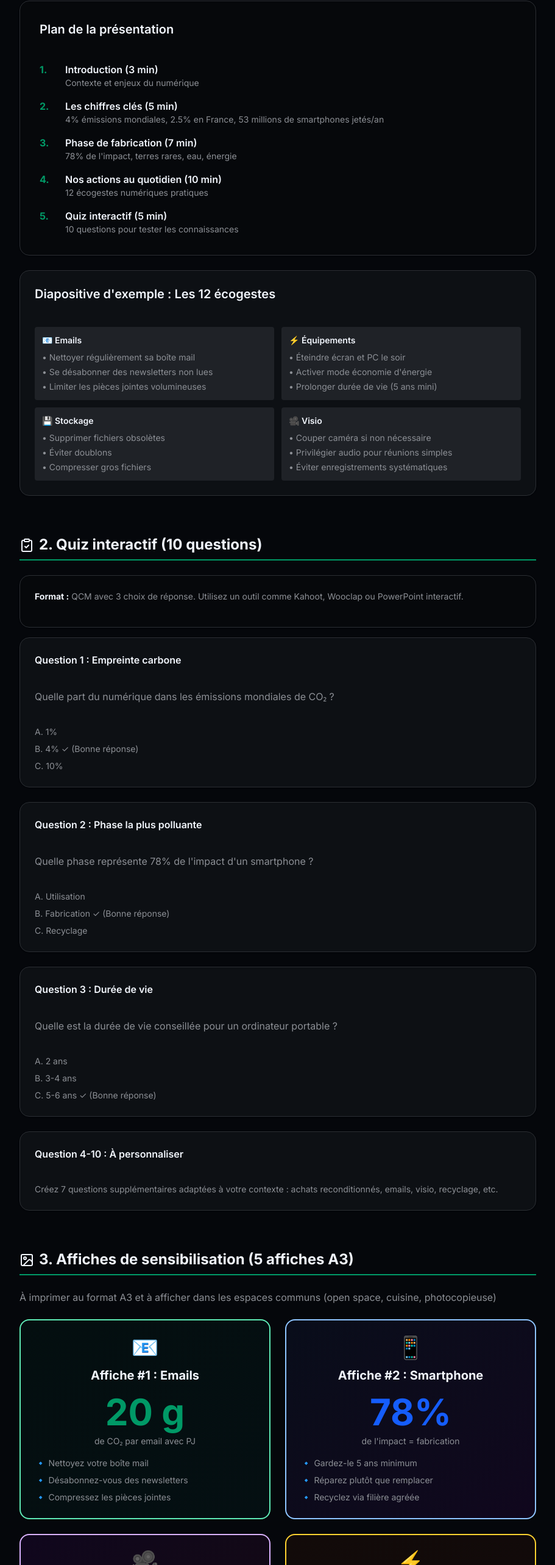
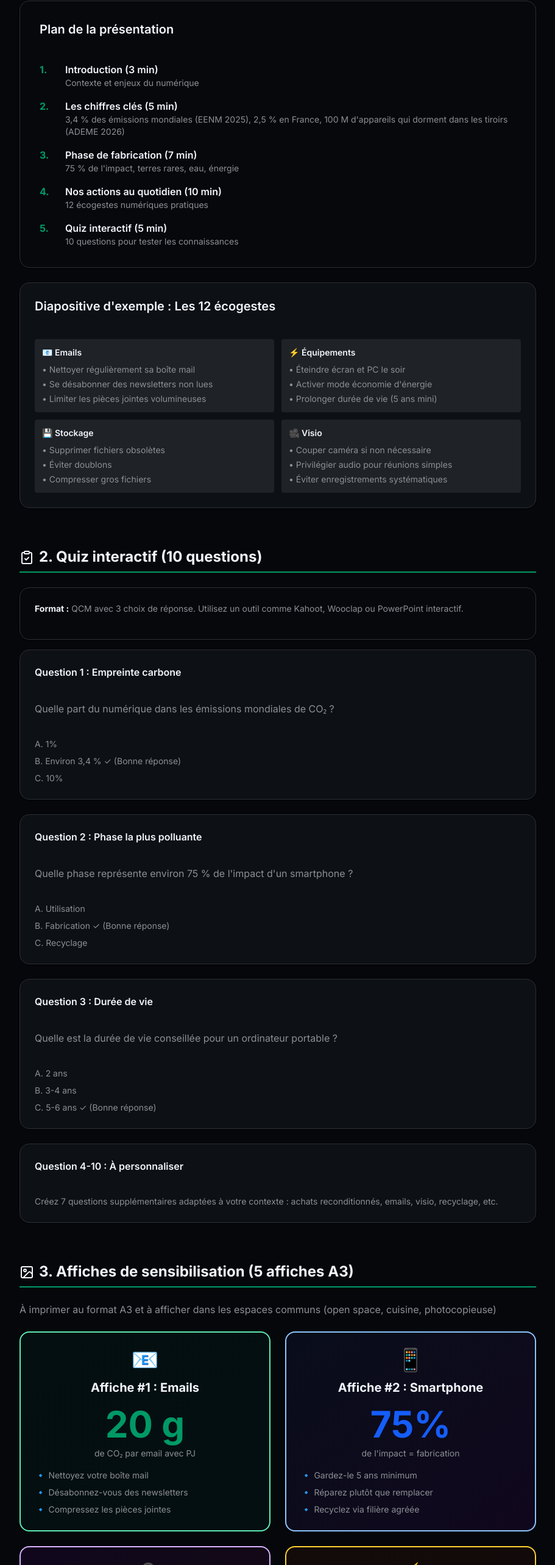
Before and after one commit to Hylst/le-green-it-en-clair, a Next.js app: page /greenit/modeles/guide-sensibilisation in a window 1280 px wide. Shown: the part 760-3326 px from the top of the page at 61% size, without its empty margins (184-1095 px from the left). Built offline with nearby package versions, Linux system fonts and the light colour scheme.

Commit message:
contenu : corrige perspectives, guide sensibilisation et charte

```diff
--- a/app/modeles/charte-green-it/page.tsx
+++ b/app/modeles/charte-green-it/page.tsx
@@ -102,8 +102,8 @@ export default function CharteGreenITPage() {
 
                     <h3 className="text-xl font-semibold text-foreground mb-4">1.1 Contexte</h3>
                     <p className="mb-4 text-muted-foreground">
-                        Le numérique représente aujourd'hui environ 4% des émissions mondiales de gaz à effet de serre, un chiffre en constante augmentation.
-                        En France, le secteur numérique génère 2,5% des émissions nationales de CO2, soit 17 millions de tonnes équivalent CO2 par an.
+                        Le numérique représente aujourd'hui environ 3,4 % des émissions mondiales de gaz à effet de serre, soit 1,8 Gt CO2e (GreenIT EENM 2025).
+                        En France, le secteur numérique génère environ 2,5 % des émissions nationales (ADEME-Arcep 2023).
                     </p>
                     <p className="mb-6 text-muted-foreground">
                         Face à cette réalité et dans le cadre de notre engagement pour la transition écologique, [NOM DE L'ENTREPRISE] s'engage
--- a/app/modeles/guide-sensibilisation/page.tsx
+++ b/app/modeles/guide-sensibilisation/page.tsx
@@ -72,14 +72,14 @@ export default function KitSensibilisationPage() {
                                 <span className="font-bold text-emerald-600 min-w-[30px]">2.</span>
                                 <div>
                                     <h4 className="font-semibold text-foreground">Les chiffres clés (5 min)</h4>
-                                    <p className="text-sm text-muted-foreground">4% émissions mondiales, 2.5% en France, 53 millions de smartphones jetés/an</p>
+                                    <p className="text-sm text-muted-foreground">3,4 % des émissions mondiales (EENM 2025), 2,5 % en France, 100 M d'appareils qui dorment dans les tiroirs (ADEME 2026)</p>
                                 </div>
                             </li>
                             <li className="flex gap-3">
                                 <span className="font-bold text-emerald-600 min-w-[30px]">3.</span>
                                 <div>
                                     <h4 className="font-semibold text-foreground">Phase de fabrication (7 min)</h4>
-                                    <p className="text-sm text-muted-foreground">78% de l'impact, terres rares, eau, énergie</p>
+                                    <p className="text-sm text-muted-foreground">75 % de l'impact, terres rares, eau, énergie</p>
                                 </div>
                             </li>
                             <li className="flex gap-3">
@@ -157,14 +157,14 @@ export default function KitSensibilisationPage() {
                             <p className="text-muted-foreground mb-3">Quelle part du numérique dans les émissions mondiales de CO₂ ?</p>
                             <ul className="space-y-2 text-sm text-muted-foreground">
                                 <li>A. 1%</li>
-                                <li>B. 4% ✓ (Bonne réponse)</li>
+                                <li>B. Environ 3,4 % ✓ (Bonne réponse)</li>
                                 <li>C. 10%</li>
                             </ul>
                         </Card>
 
                         <Card className="p-6">
                             <h4 className="font-semibold text-foreground mb-3">Question 2 : Phase la plus polluante</h4>
-                            <p className="text-muted-foreground mb-3">Quelle phase représente 78% de l'impact d'un smartphone ?</p>
+                            <p className="text-muted-foreground mb-3">Quelle phase représente environ 75 % de l'impact d'un smartphone ?</p>
                             <ul className="space-y-2 text-sm text-muted-foreground">
                                 <li>A. Utilisation</li>
                                 <li>B. Fabrication ✓ (Bonne réponse)</li>
@@ -221,7 +221,7 @@ export default function KitSensibilisationPage() {
                             <div className="text-center">
                                 <div className="text-4xl mb-3">📱</div>
                                 <h3 className="text-xl font-bold text-foreground mb-4">Affiche #2 : Smartphone</h3>
-                                <div className="text-6xl font-bold text-blue-600 mb-2">78%</div>
+                                <div className="text-6xl font-bold text-blue-600 mb-2">75%</div>
                                 <p className="text-sm text-muted-foreground mb-4">de l'impact = fabrication</p>
                                 <div className="text-left text-sm text-muted-foreground space-y-2">
                                     <p>🔹 Gardez-le 5 ans minimum</p>
@@ -236,7 +236,7 @@ export default function KitSensibilisationPage() {
                                 <div className="text-4xl mb-3">🎥</div>
                                 <h3 className="text-xl font-bold text-foreground mb-4">Affiche #3 : Visio</h3>
                                 <div className="text-6xl font-bold text-purple-600 mb-2">-80%</div>
-                                <p className="text-sm text-muted-foreground mb-4">en coupant la caméra</p>
+                                <p className="text-sm text-muted-foreground mb-4">de bande passante en coupant la caméra</p>
                                 <div className="text-left text-sm text-muted-foreground space-y-2">
                                     <p>🔹 Caméra OFF si non nécessaire</p>
                                     <p>🔹 Audio pour réunions simples</p>
--- a/app/perspectives/page.tsx
+++ b/app/perspectives/page.tsx
@@ -81,7 +81,7 @@ const risks = [
     icon: TrendingUp,
     color: "amber",
     description:
-      "Le trafic internet double tous les 3 ans. Sans action, l'empreinte carbone du numérique pourrait tripler d'ici 2040.",
+      "Le trafic internet augmente d'environ 13 % par an en France (Arcep 2024). Sans action, l'empreinte carbone du numérique pourrait tripler d'ici 2050 (ADEME-Arcep 2023).",
     impact: "Critique",
   },
   {
@@ -89,7 +89,7 @@ const risks = [
     icon: Zap,
     color: "orange",
     description:
-      "Une requête ChatGPT consomme 10x plus d'énergie qu'une recherche Google. La démocratisation de l'IA augmente drastiquement la consommation.",
+      "Une requête en texte simple consomme environ 0,3 Wh, proche d'une recherche Google ; les usages de raisonnement, d'image ou de vidéo peuvent monter de ×10 à ×100 (Arcep 2026, Epoch AI 2025). La démocratisation de l'IA augmente donc fortement la consommation.",
     impact: "Élevé",
   },
   {
@@ -135,7 +135,7 @@ const solutions2030 = [
       "Sobriété numérique enseignée dès l'école",
       "Limitation volontaire du streaming HD",
       "Réparation devenue réflexe culturel",
-      "Cloud personnel plutôt que services centralisés",
+      "Hébergement mutualisé optimisé plutôt que services surdimensionnés",
     ],
   },
 ]
@@ -212,7 +212,7 @@ export default function PerspectivesPage() {
                 <h3 className="text-xl font-bold text-slate-900">Scénario tendanciel</h3>
               </div>
               <p className="mb-4 text-sm text-slate-700">
-                <strong>+233% d'ici 2040</strong> - Continuation des tendances actuelles sans changement majeur.
+                <strong>Scénario illustratif : ×3 d'ici 2050</strong> - Si les tendances actuelles se poursuivent, l'empreinte du numérique pourrait tripler d'ici 2050 (ADEME-Arcep 2023).
               </p>
               <ul className="space-y-2 text-sm text-slate-700">
                 <li className="flex gap-2">
@@ -468,8 +468,8 @@ export default function PerspectivesPage() {
                 <div>
                   <h3 className="mb-2 font-semibold text-slate-900">L'avenir n'est pas écrit</h3>
                   <p className="text-sm text-slate-700">
-                    Nous avons le choix entre un scénario catastrophe (+233%) et un scénario sobre (-43%). Chaque action
-                    compte.
+                    Nous avons le choix entre un scénario tendanciel (×3 d'ici 2050, ADEME-Arcep 2023) et un scénario de sobriété
+                    (scénario illustratif du site). Chaque action compte.
                   </p>
                 </div>
               </div>
```
